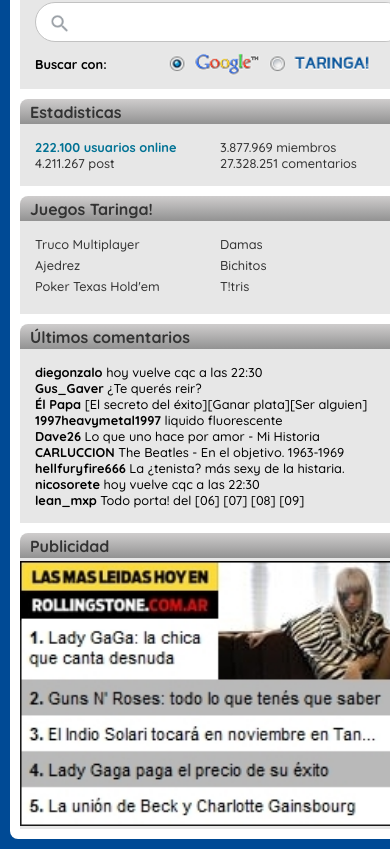
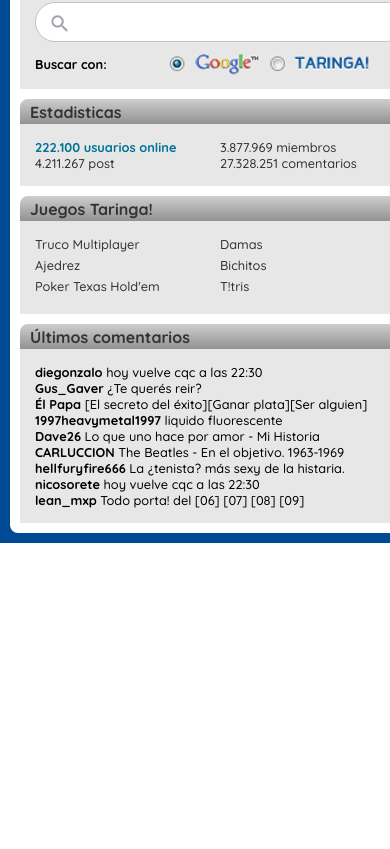
Before and after one commit to ivan2600/-taringa_v4, a plain HTML site: page index.html in a window 390 px wide. Shown: the part 762-1611 px from the top of the page. After the commit the page ends 1305 px from the top, so only its background shows below. Drawn offline with Linux system fonts and the light colour scheme.

Commit message:
project fisished

```diff
--- a/style.css
+++ b/style.css
@@ -321,8 +321,7 @@ nav div a {
   }
 
   #publicidad-section {
-    margin-right: 0;
-    margin-top: 0;
+    display: none;
   }
 }
 
```
